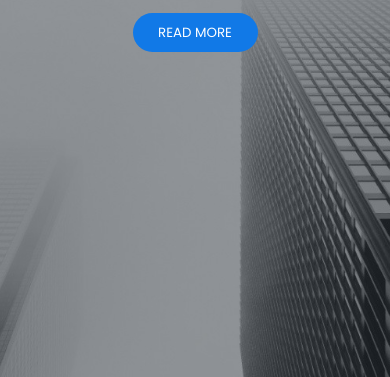
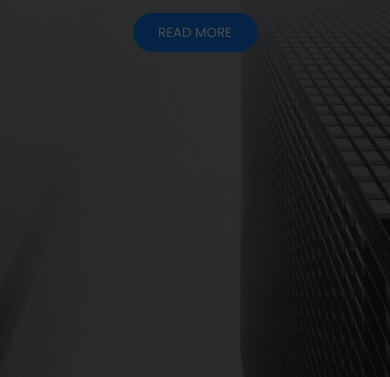
Before and after one commit to dimitrich212003/presentsite, a plain HTML site: page index.html in a window 390 px wide. Shown: the part 467-844 px from the top of the page. Drawn offline with Linux system fonts and the light colour scheme.

Commit message:
add mobile alert

```diff
--- a/css/style.scss
+++ b/css/style.scss
@@ -147,6 +147,31 @@ header {
   text-transform: uppercase;
   cursor: pointer;
   text-decoration: none;
+}
+
+.mobile-alert {
+  position: fixed;
+  display: flex;
+  align-items: center;
+  justify-content: center;
+  background-color: rgb(0, 0, 0, 0.7);
+  z-index: 10;
+  color:#eee;
+  font-weight: 500;
+  font-size: 16px;
+  text-transform: uppercase;
+  letter-spacing: 3.5px;
+  line-height: 28px;
+  text-align: center;
+  width: 100vw;
+  height: 100vh;
+  opacity: 0;
+  transition: .3s ease-in;
+  padding: 0 30px;
+}
+
+.show {
+  opacity: 1;
 }
 
 //shadows
--- a/index.html
+++ b/index.html
@@ -8,8 +8,8 @@
   <link rel="stylesheet" href="./css/style.css">
 </head>
 <body>
+  <div class="mobile-alert show">Для корректной работы сайта переверните телефон</div>
   <div class="container">
-
     <nav class="navbar">
       <div class="menu">
         <h3 class="logo">Company<span>name</span></h3>
--- a/main.js
+++ b/main.js
@@ -1,6 +1,7 @@
 const burger = document.querySelector(".burger");
 const container = document.querySelector(".container");
 const screens = document.querySelectorAll(".screen");
+const alert = document.querySelector(".mobile-alert");
 
 burger.addEventListener("click", () => {
   setTimeout(() => {
@@ -37,3 +38,19 @@ function changeBg() {
 }
 
 changeBg();
+
+function handleOrientationChange(mql) {
+  if (mql.matches) {
+    alert.classList.remove("show");
+    setTimeout(() => {
+      alert.style.display = "none";
+    }, 800);
+  } else {
+    alert.style.display = "flex";
+    alert.classList.add("show");
+  }
+}
+
+var mql = window.matchMedia("(orientation: landscape)");
+mql.addListener(handleOrientationChange);
+handleOrientationChange(mql);
```
Also changed, not shown: css/style.css, 1 other file.
